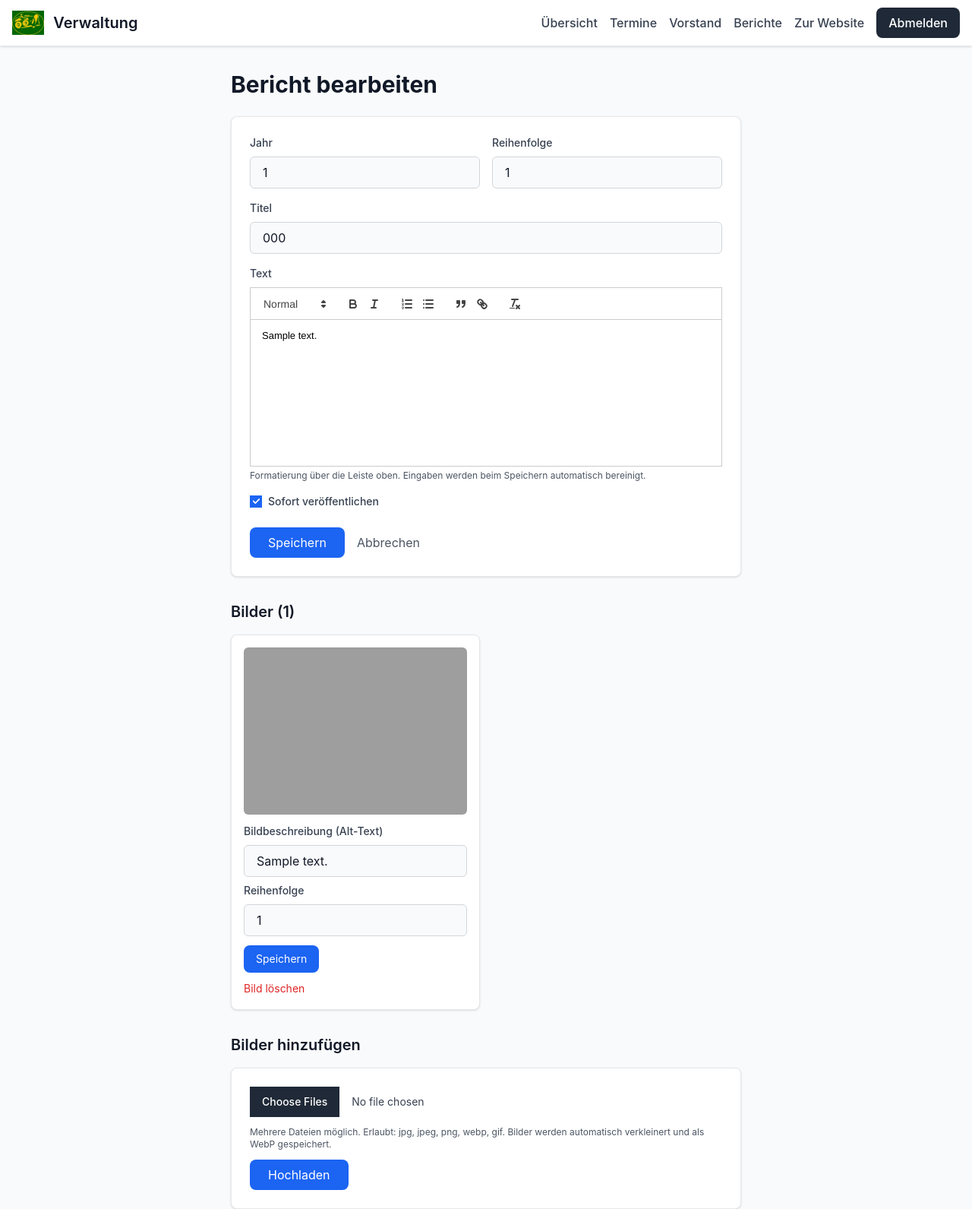
After one commit to FischLord/flask-verein, a Flask app: page /admin/berichte/1/bearbeiten in a window 1280 px wide. The commit adds this page. Shown: the whole page at 76% size. Run offline with Flask 3, Linux system fonts and the light colour scheme; a user stored in the database is signed in; tables that the repository leaves empty hold one stand-in row (values such as "Sample post"); a map, chart or similar area stays blank; some libraries are stand-ins or nearby versions; grey boxes are pictures that could not be loaded.

Commit message:
feat(cms-berichte): Bericht-CRUD mit Mehrbild-Upload
- Bericht-CRUD im admin-Blueprint: Liste (Jahr, Reihenfolge, Titel,
  Bildanzahl, Veroeffentlicht-Schalter), Anlegen, Bearbeiten, Loeschen
  (Bestaetigungsseite). Mehrere Berichte pro Jahr moeglich. Text als
  WYSIWYG/HTML -> serverseitig mit clean_html bereinigt.
- Bilderverwaltung auf der Bearbeiten-Seite: Mehrfach-Upload
  (MultipleFileField) via images.save_image -> UPLOAD_FOLDER/berichte/,
  in BerichtBild.dateiname nur der Basename (Konvention mit public:
  uploads/berichte/<dateiname>). Pro Bild Alt-Text/Reihenfolge
  bearbeitbar und einzeln loeschbar. Loeschen eines Berichts entfernt
  alle Bilddateien + Datensaetze (cascade).
- Alle Routen @login_required; Schreibaktionen nur POST + CSRF
  (FlaskForm); fehlerhafte/ungueltige Uploads werden abgelehnt
  (Pillow-Verify, Extension-Whitelist), gueltige verkleinert + WebP.
- Admin-Navigation + Uebersicht um "Berichte" ergaenzt; neuer Bericht
  bekommt das aktuelle Jahr vorbefuellt.

Co-Authored-By: Claude Opus 4.8 <noreply@anthropic.com>

```diff
--- a/app/admin/forms.py
+++ b/app/admin/forms.py
@@ -6,6 +6,7 @@ from wtforms import (
     IntegerField,
     TextAreaField,
     BooleanField,
+    MultipleFileField,
     SubmitField,
 )
 from wtforms.validators import (
@@ -79,6 +80,49 @@ class VorstandForm(FlaskForm):
     submit = SubmitField("Speichern")
 
 
+class BerichtForm(FlaskForm):
+    """Anlegen/Bearbeiten eines Erlebnisberichts (ohne Bilder)."""
+
+    jahr = IntegerField(
+        "Jahr",
+        validators=[DataRequired(), NumberRange(min=1900, max=2100)],
+    )
+    titel = StringField(
+        "Titel", validators=[DataRequired(), Length(min=2, max=200)]
+    )
+    # HTML aus dem WYSIWYG-Editor; serverseitig mit clean_html bereinigt.
+    text = TextAreaField("Text", validators=[Optional()])
+    reihenfolge = IntegerField(
+        "Reihenfolge",
+        default=0,
+        validators=[Optional(), NumberRange(min=0)],
+    )
+    veroeffentlicht = BooleanField("Sofort veröffentlichen", default=True)
+    submit = SubmitField("Speichern")
+
+
+class BildUploadForm(FlaskForm):
+    """Mehrere Bilder zu einem Bericht hochladen."""
+
+    bilder = MultipleFileField("Bilder hinzufügen")
+    submit = SubmitField("Hochladen")
+
+
+class BildForm(FlaskForm):
+    """Bearbeiten eines einzelnen Bericht-Bilds (Alt-Text/Reihenfolge)."""
+
+    alt_text = StringField(
+        "Bildbeschreibung (Alt-Text)",
+        validators=[Optional(), Length(max=255)],
+    )
+    reihenfolge = IntegerField(
+        "Reihenfolge",
+        default=0,
+        validators=[Optional(), NumberRange(min=0)],
+    )
+    submit = SubmitField("Speichern")
+
+
 class ActionForm(FlaskForm):
     """
     Feldloses Formular – liefert nur das CSRF-Token für
--- a/app/admin/routes.py
+++ b/app/admin/routes.py
@@ -1,23 +1,28 @@
 import os
+from datetime import date
 
 from flask import (
-    render_template, redirect, url_for, flash, abort, current_app,
+    render_template, redirect, url_for, flash, abort, current_app, request,
 )
 from flask_login import login_required
 
 from app import db
 from app.admin import admin
-from app.admin.forms import TerminForm, VorstandForm, ActionForm
-from app.models import Termin, Vorstandsmitglied
+from app.admin.forms import (
+    TerminForm, VorstandForm, BerichtForm, BildUploadForm, BildForm,
+    ActionForm,
+)
+from app.models import Termin, Vorstandsmitglied, Bericht, BerichtBild
 from app.modules.util.html import clean_html
 from app.modules.util.images import (
     save_image, delete_image, ImageValidationError,
 )
 
-# Unterordner unter UPLOAD_FOLDER für Vorstands-Fotos. In der Spalte
-# `foto` wird NUR der Dateiname abgelegt (Konvention mit public:
-# public rendert uploads/vorstand/<foto>).
+# Unterordner unter UPLOAD_FOLDER für Uploads. In den DB-Spalten wird
+# jeweils NUR der Dateiname abgelegt (Konvention mit public:
+# public rendert uploads/<typ>/<dateiname>).
 VORSTAND_SUBDIR = "vorstand"
+BERICHTE_SUBDIR = "berichte"
 
 
 @admin.route("/")
@@ -322,3 +327,248 @@ def vorstand_loeschen(mitglied_id):
         mitglied=mitglied,
         form=form,
     )
+
+
+# ---------------------------------------------------------------------
+# Erlebnisberichte
+# ---------------------------------------------------------------------
+
+def _add_bilder(files, bericht):
+    """
+    Speichert hochgeladene Dateien als BerichtBild-Einträge.
+
+    :return: (anzahl_ok, fehlerliste) – fehlerhafte/ungültige Dateien
+             werden übersprungen, gültige gespeichert.
+    """
+    upload_folder = current_app.config["UPLOAD_FOLDER"]
+    start = max((b.reihenfolge for b in bericht.bilder), default=-1) + 1
+    anzahl_ok = 0
+    fehler = []
+    for datei in files:
+        if not datei or not getattr(datei, "filename", ""):
+            continue
+        try:
+            gespeichert = save_image(
+                datei, upload_folder, subdir=BERICHTE_SUBDIR
+            )
+        except ImageValidationError as exc:
+            fehler.append(f"{datei.filename}: {exc}")
+            continue
+        bericht.bilder.append(
+            BerichtBild(
+                dateiname=os.path.basename(gespeichert),
+                reihenfolge=start,
+            )
+        )
+        start += 1
+        anzahl_ok += 1
+    return anzahl_ok, fehler
+
+
+@admin.route("/berichte")
+@login_required
+def berichte_list():
+    """Liste aller Erlebnisberichte."""
+    berichte = Bericht.query.order_by(
+        Bericht.jahr.desc(),
+        Bericht.reihenfolge.asc(),
+        Bericht.titel.asc(),
+    ).all()
+    return render_template(
+        "admin/berichte/list.html",
+        title="Erlebnisberichte",
+        berichte=berichte,
+        action_form=ActionForm(),
+    )
+
+
+@admin.route("/berichte/neu", methods=["GET", "POST"])
+@login_required
+def bericht_neu():
+    """Neuen Bericht anlegen (Bilder folgen auf der Bearbeiten-Seite)."""
+    form = BerichtForm()
+    if form.validate_on_submit():
+        bericht = Bericht(
+            jahr=form.jahr.data,
+            titel=form.titel.data,
+            text=clean_html(form.text.data),
+            reihenfolge=form.reihenfolge.data or 0,
+            veroeffentlicht=form.veroeffentlicht.data,
+        )
+        db.session.add(bericht)
+        db.session.commit()
+        flash(
+            "Bericht wurde angelegt. Jetzt kannst du Bilder hinzufügen.",
+            "success",
+        )
+        return redirect(
+            url_for("admin.bericht_bearbeiten", bericht_id=bericht.id)
+        )
+
+    if request.method == "GET":
+        form.jahr.data = date.today().year
+    return render_template(
+        "admin/berichte/form.html",
+        title="Bericht anlegen",
+        form=form,
+        modus="neu",
+    )
+
+
+@admin.route("/berichte/<int:bericht_id>/bearbeiten",
+             methods=["GET", "POST"])
+@login_required
+def bericht_bearbeiten(bericht_id):
+    """Bericht-Texte bearbeiten und Bilder verwalten."""
+    bericht = db.session.get(Bericht, bericht_id)
+    if bericht is None:
+        abort(404)
+
+    form = BerichtForm(obj=bericht)
+    if form.validate_on_submit():
+        bericht.jahr = form.jahr.data
+        bericht.titel = form.titel.data
+        bericht.text = clean_html(form.text.data)
+        bericht.reihenfolge = form.reihenfolge.data or 0
+        bericht.veroeffentlicht = form.veroeffentlicht.data
+        db.session.commit()
+        flash("Bericht wurde gespeichert.", "success")
+        return redirect(
+            url_for("admin.bericht_bearbeiten", bericht_id=bericht.id)
+        )
+
+    return render_template(
+        "admin/berichte/bearbeiten.html",
+        title="Bericht bearbeiten",
+        form=form,
+        bericht=bericht,
+        upload_form=BildUploadForm(),
+        bild_form=BildForm(),
+        action_form=ActionForm(),
+    )
+
+
+@admin.route("/berichte/<int:bericht_id>/bilder", methods=["POST"])
+@login_required
+def bericht_bilder_hinzufuegen(bericht_id):
+    """Mehrere Bilder zu einem Bericht hochladen (CSRF, nur POST)."""
+    bericht = db.session.get(Bericht, bericht_id)
+    if bericht is None:
+        abort(404)
+
+    form = BildUploadForm()
+    if not form.validate_on_submit():
+        abort(400)
+
+    anzahl_ok, fehler = _add_bilder(form.bilder.data or [], bericht)
+    if anzahl_ok:
+        db.session.commit()
+        flash(f"{anzahl_ok} Bild(er) hinzugefügt.", "success")
+    if fehler:
+        flash(
+            "Einige Dateien wurden abgelehnt: " + "; ".join(fehler),
+            "danger",
+        )
+    if not anzahl_ok and not fehler:
+        flash("Keine Datei ausgewählt.", "warning")
+    return redirect(
+        url_for("admin.bericht_bearbeiten", bericht_id=bericht.id)
+    )
+
+
+@admin.route("/berichte/bild/<int:bild_id>/aktualisieren",
+             methods=["POST"])
+@login_required
+def bericht_bild_aktualisieren(bild_id):
+    """Alt-Text/Reihenfolge eines Bildes aktualisieren."""
+    bild = db.session.get(BerichtBild, bild_id)
+    if bild is None:
+        abort(404)
+
+    form = BildForm()
+    if not form.validate_on_submit():
+        abort(400)
+
+    bild.alt_text = form.alt_text.data or None
+    bild.reihenfolge = form.reihenfolge.data or 0
+    db.session.commit()
+    flash("Bild wurde aktualisiert.", "success")
+    return redirect(
+        url_for("admin.bericht_bearbeiten", bericht_id=bild.bericht_id)
+    )
+
+
+@admin.route("/berichte/bild/<int:bild_id>/loeschen", methods=["POST"])
+@login_required
+def bericht_bild_loeschen(bild_id):
+    """Einzelnes Bild löschen (Datei + Datensatz)."""
+    bild = db.session.get(BerichtBild, bild_id)
+    if bild is None:
+        abort(404)
+
+    form = ActionForm()
+    if not form.validate_on_submit():
+        abort(400)
+
+    bericht_id = bild.bericht_id
+    delete_image(
+        os.path.join(BERICHTE_SUBDIR, bild.dateiname),
+        current_app.config["UPLOAD_FOLDER"],
+    )
+    db.session.delete(bild)
+    db.session.commit()
+    flash("Bild wurde gelöscht.", "success")
+    return redirect(
+        url_for("admin.bericht_bearbeiten", bericht_id=bericht_id)
+    )
+
+
+@admin.route("/berichte/<int:bericht_id>/veroeffentlichen",
+             methods=["POST"])
+@login_required
+def bericht_veroeffentlichen(bericht_id):
+    """Veröffentlicht-Status umschalten (CSRF, nur POST)."""
+    bericht = db.session.get(Bericht, bericht_id)
+    if bericht is None:
+        abort(404)
+
+    form = ActionForm()
+    if not form.validate_on_submit():
+        abort(400)
+
+    bericht.veroeffentlicht = not bericht.veroeffentlicht
+    db.session.commit()
+    if bericht.veroeffentlicht:
+        flash("Bericht ist jetzt öffentlich sichtbar.", "success")
+    else:
+        flash("Bericht ist jetzt verborgen.", "success")
+    return redirect(url_for("admin.berichte_list"))
+
+
+@admin.route("/berichte/<int:bericht_id>/loeschen",
+             methods=["GET", "POST"])
+@login_required
+def bericht_loeschen(bericht_id):
+    """Bericht inkl. aller Bilder löschen (Bestätigungsseite + POST)."""
+    bericht = db.session.get(Bericht, bericht_id)
+    if bericht is None:
+        abort(404)
+
+    form = ActionForm()
+    if form.validate_on_submit():
+        upload_folder = current_app.config["UPLOAD_FOLDER"]
+        for bild in list(bericht.bilder):
+            delete_image(
+                os.path.join(BERICHTE_SUBDIR, bild.dateiname), upload_folder
+            )
+        db.session.delete(bericht)
+        db.session.commit()
+        flash("Bericht wurde gelöscht.", "success")
+        return redirect(url_for("admin.berichte_list"))
+
+    return render_template(
+        "admin/berichte/loeschen.html",
+        title="Bericht löschen",
+        bericht=bericht,
+        form=form,
+    )
--- /dev/null
+++ b/app/templates/admin/berichte/_fields.html
@@ -0,0 +1,57 @@
+{#-
+    Admin - Berichte: gemeinsame Formularfelder (neu + bearbeiten).
+    Wird innerhalb eines <form>-Tags inkludiert; erwartet `form`.
+-#}
+{{ form.csrf_token }}
+
+<div class="grid grid-cols-1 md:grid-cols-2 gap-4">
+  <div class="mb-4">
+    {{ form.jahr.label(class="block text-sm font-medium text-gray-700 mb-2") }}
+    {{ form.jahr(type="number", min="1900", max="2100", class="w-full px-4 py-2 bg-gray-50 border border-gray-300 rounded-md text-gray-900 focus:outline-none focus:ring-2 focus:ring-blue-600") }}
+    {% for error in form.jahr.errors %}
+    <p class="text-sm text-red-600 mt-1">{{ error }}</p>
+    {% endfor %}
+  </div>
+  <div class="mb-4">
+    {{ form.reihenfolge.label(class="block text-sm font-medium text-gray-700 mb-2") }}
+    {{ form.reihenfolge(type="number", min="0", class="w-full px-4 py-2 bg-gray-50 border border-gray-300 rounded-md text-gray-900 focus:outline-none focus:ring-2 focus:ring-blue-600") }}
+    {% for error in form.reihenfolge.errors %}
+    <p class="text-sm text-red-600 mt-1">{{ error }}</p>
+    {% endfor %}
+  </div>
+</div>
+
+<div class="mb-4">
+  {{ form.titel.label(class="block text-sm font-medium text-gray-700 mb-2") }}
+  {{ form.titel(class="w-full px-4 py-2 bg-gray-50 border border-gray-300 rounded-md text-gray-900 focus:outline-none focus:ring-2 focus:ring-blue-600") }}
+  {% for error in form.titel.errors %}
+  <p class="text-sm text-red-600 mt-1">{{ error }}</p>
+  {% endfor %}
+</div>
+
+<div class="mb-4">
+  {{ form.text.label(class="block text-sm font-medium text-gray-700 mb-2") }}
+  {{ form.text(rows="8", class="js-wysiwyg w-full px-4 py-2 bg-gray-50 border border-gray-300 rounded-md text-gray-900 focus:outline-none focus:ring-2 focus:ring-blue-600") }}
+  <p class="text-xs text-gray-600 mt-1">
+    Formatierung über die Leiste oben. Eingaben werden beim Speichern
+    automatisch bereinigt.
+  </p>
+  {% for error in form.text.errors %}
+  <p class="text-sm text-red-600 mt-1">{{ error }}</p>
+  {% endfor %}
+</div>
+
+<div class="flex items-center gap-2 mb-6">
+  {{ form.veroeffentlicht() }}
+  {{ form.veroeffentlicht.label(class="text-sm font-medium text-gray-700") }}
+</div>
+
+<div class="flex flex-wrap items-center gap-4">
+  <button type="submit"
+          class="px-6 py-2 text-white bg-blue-600 rounded-lg hover:bg-blue-900">
+    Speichern
+  </button>
+  <a href="{{ url_for('admin.berichte_list') }}" class="text-gray-600 hover:underline">
+    Abbrechen
+  </a>
+</div>
--- /dev/null
+++ b/app/templates/admin/berichte/bearbeiten.html
@@ -0,0 +1,83 @@
+{#-
+    Admin - Berichte: Bearbeiten (Felder + Bilderverwaltung)
+-#}
+{% extends 'admin/layout.html' %}
+
+{% block head_extra %}
+  <link rel="stylesheet" href="{{ url_for('static', filename='vendor/quill/quill.snow.css') }}" />
+{% endblock %}
+
+{% block content %}
+  <div class="max-w-2xl mx-auto">
+    <h1 class="text-3xl font-bold text-gray-900 mb-6">Bericht bearbeiten</h1>
+
+    {# Texte/Stammdaten #}
+    <form method="POST"
+          action="{{ url_for('admin.bericht_bearbeiten', bericht_id=bericht.id) }}"
+          class="bg-white p-6 rounded-lg shadow border border-gray-200 mb-8">
+      {% include 'admin/berichte/_fields.html' %}
+    </form>
+
+    {# Vorhandene Bilder #}
+    <h2 class="text-xl font-semibold text-gray-900 mb-4">
+      Bilder ({{ bericht.bilder|length }})
+    </h2>
+    {% if bericht.bilder %}
+    <div class="grid grid-cols-1 md:grid-cols-2 gap-4 mb-8">
+      {% for bild in bericht.bilder %}
+      <div class="bg-white p-4 rounded-lg shadow border border-gray-200">
+        <img src="{{ url_for('static', filename='uploads/berichte/' ~ bild.dateiname) }}"
+             alt="{{ bild.alt_text or '' }}"
+             class="w-full rounded-md mb-3 object-cover">
+        <form method="POST"
+              action="{{ url_for('admin.bericht_bild_aktualisieren', bild_id=bild.id) }}">
+          {{ bild_form.csrf_token }}
+          <label class="block text-sm font-medium text-gray-700 mb-2">Bildbeschreibung (Alt-Text)</label>
+          <input type="text" name="alt_text" value="{{ bild.alt_text or '' }}" maxlength="255"
+                 class="w-full px-4 py-2 bg-gray-50 border border-gray-300 rounded-md text-gray-900 focus:outline-none focus:ring-2 focus:ring-blue-600 mb-2">
+          <label class="block text-sm font-medium text-gray-700 mb-2">Reihenfolge</label>
+          <input type="number" name="reihenfolge" min="0" value="{{ bild.reihenfolge }}"
+                 class="w-full px-4 py-2 bg-gray-50 border border-gray-300 rounded-md text-gray-900 focus:outline-none focus:ring-2 focus:ring-blue-600 mb-3">
+          <button type="submit"
+                  class="px-4 py-2 text-sm text-white bg-blue-600 rounded-lg hover:bg-blue-700">
+            Speichern
+          </button>
+        </form>
+        <form method="POST"
+              action="{{ url_for('admin.bericht_bild_loeschen', bild_id=bild.id) }}"
+              class="mt-2">
+          {{ action_form.csrf_token }}
+          <button type="submit" class="text-sm text-red-600 hover:underline">
+            Bild löschen
+          </button>
+        </form>
+      </div>
+      {% endfor %}
+    </div>
+    {% else %}
+    <p class="text-gray-600 mb-8">Noch keine Bilder hinzugefügt.</p>
+    {% endif %}
+
+    {# Bilder hinzufügen #}
+    <h2 class="text-xl font-semibold text-gray-900 mb-4">Bilder hinzufügen</h2>
+    <form method="POST" enctype="multipart/form-data"
+          action="{{ url_for('admin.bericht_bilder_hinzufuegen', bericht_id=bericht.id) }}"
+          class="bg-white p-6 rounded-lg shadow border border-gray-200">
+      {{ upload_form.csrf_token }}
+      {{ upload_form.bilder(multiple=True, class="block w-full text-sm text-gray-700 mb-3") }}
+      <p class="text-xs text-gray-600 mb-3">
+        Mehrere Dateien möglich. Erlaubt: jpg, jpeg, png, webp, gif.
+        Bilder werden automatisch verkleinert und als WebP gespeichert.
+      </p>
+      <button type="submit"
+              class="px-6 py-2 text-white bg-blue-600 rounded-lg hover:bg-blue-900">
+        Hochladen
+      </button>
+    </form>
+  </div>
+{% endblock %}
+
+{% block scripts %}
+  <script src="{{ url_for('static', filename='vendor/quill/quill.min.js') }}"></script>
+  <script src="{{ url_for('static', filename='vendor/quill/editor.js') }}"></script>
+{% endblock %}
--- a/app/templates/admin/layout.html
+++ b/app/templates/admin/layout.html
@@ -36,6 +36,9 @@
             <a href="{{ url_for('admin.vorstand_list') }}" class="text-gray-700 hover:underline">Vorstand</a>
           </li>
           <li>
+            <a href="{{ url_for('admin.berichte_list') }}" class="text-gray-700 hover:underline">Berichte</a>
+          </li>
+          <li>
             <a href="{{ url_for('main.index') }}" class="text-gray-700 hover:underline">Zur Website</a>
           </li>
           <li>
```
Also changed, not shown: app/templates/admin/berichte/form.html (added, +26 -0 lines), app/templates/admin/berichte/list.html (added, +75 -0 lines), app/templates/admin/berichte/loeschen.html (added, +28 -0 lines), app/templates/admin/index.html (+8 -0 lines).
